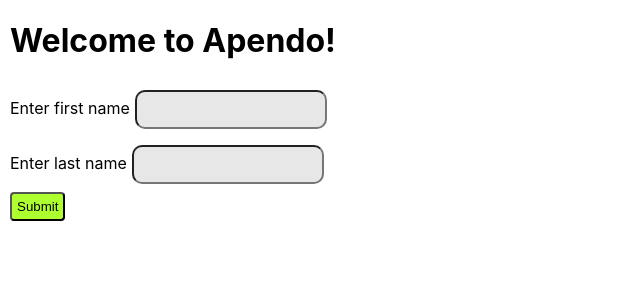
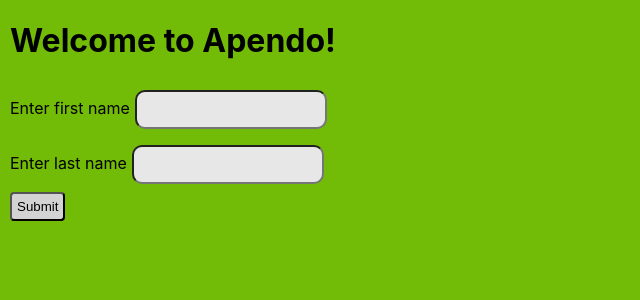
Before and after one commit to SophieLindstrom/my-app-docker, a React (Create React App) app in the folder client/: page / in a window 1280 px wide. Shown: the top 300 px of the page, without its empty margins (0-640 px from the left). Built offline with nearby package versions, Linux system fonts and the light colour scheme.

Commit message:
changes color when clicks button

```diff
--- a/client/src/App.css
+++ b/client/src/App.css
@@ -3,7 +3,6 @@
 }
 button
 {
-  background-color: greenyellow;
   border-radius: 4px;
   padding: 5px;
   margin-left: 10px;
@@ -20,7 +19,7 @@
   margin-left: 5px
 }
 input:focus{
-  background-color: greenyellow;
+  background-color: lightgray;
 
 }
 
--- a/client/src/App.js
+++ b/client/src/App.js
@@ -7,6 +7,11 @@
   const [firstName, setFirstName] = useState("");
   const [lastName, setLastName] = useState("");
   const [message, setMessages] = useState("");
+  const [isliked, setLiked] = useState(false);
+
+  const buttonHandler = () => {
+    setLiked((currentState) => !currentState);
+  };
    // Deklarera en funktion som körs när användaren klickar på "Submit"-knappen
   const submit = async (e) => {
     e.preventDefault(); // Förhindra att formuläret skickas iväg och att sidan laddas om
@@ -52,7 +57,7 @@
             onChange={(e) => setLastName(e.target.value)}
           />
         </div>
-        <button type="submit">Submit</button>
+        <button onClick={buttonHandler}style={{ backgroundColor: isliked ? "pink" : "lightgrey" }} type="submit">Submit</button>
       </form>
       {message}
     </div>
--- a/client/src/index.css
+++ b/client/src/index.css
@@ -5,6 +5,7 @@
     sans-serif;
   -webkit-font-smoothing: antialiased;
   -moz-osx-font-smoothing: grayscale;
+  background-color: rgb(114, 187, 6);
 }
 
 code {
```
Also changed, not shown: client/public/logo192.png (deleted), client/public/logo512.png (deleted).
